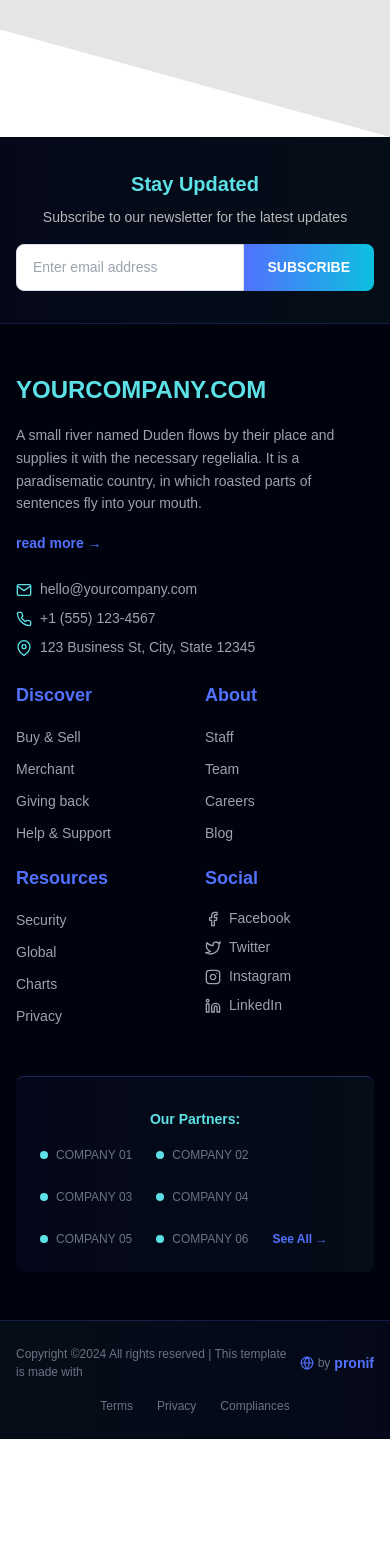
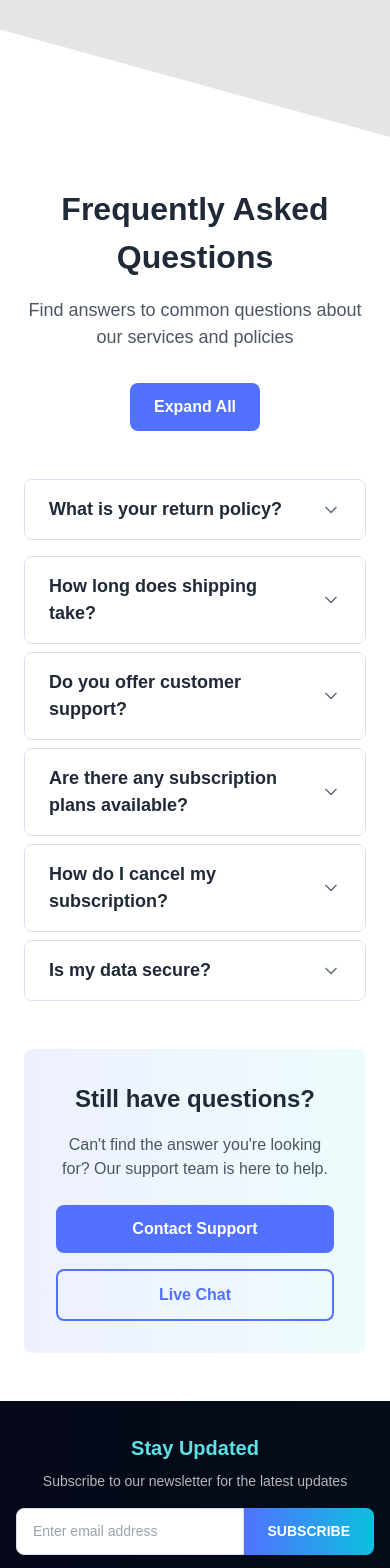
Before and after one commit to momenur/pronif, a Next.js app: page / in a window 390 px wide. Shown: the part 5060-6628 px from the top of the page. Before the commit the page ends 6499 px from the top, so only its background shows below. Built offline with nearby package versions, Linux system fonts and the light colour scheme.

Commit message:
faQ section

```diff
--- /dev/null
+++ b/src/components/home/FAQSection.jsx
@@ -0,0 +1,151 @@
+"use client";
+
+import { useState } from "react";
+import { ChevronDown, ChevronUp } from "react-feather";
+
+const FAQItem = ({ question, answer, isOpen, onToggle }) => {
+  return (
+    <div className="mb-4 overflow-hidden border rounded-lg border-border-light">
+      <button
+        className="flex items-center justify-between w-full px-6 py-4 text-left transition-colors duration-200 bg-white hover:bg-gray-50"
+        onClick={onToggle}
+      >
+        <h3 className="font-medium text-gray-800 text-18">{question}</h3>
+        <div className="flex-shrink-0 ml-4">
+          {isOpen ? (
+            <ChevronUp className="w-5 h-5 text-primary" />
+          ) : (
+            <ChevronDown className="w-5 h-5 text-gray-500" />
+          )}
+        </div>
+      </button>
+
+      <div
+        className={`transition-all duration-300 ease-in-out ${
+          isOpen ? "max-h-96 opacity-100" : "max-h-0 opacity-0"
+        } overflow-hidden`}
+      >
+        <div className="px-6 py-4 border-t bg-gray-50 border-border-light">
+          <p className="leading-relaxed text-gray-600 text-16">{answer}</p>
+        </div>
+      </div>
+    </div>
+  );
+};
+
+const FAQSection = () => {
+  const [openItems, setOpenItems] = useState(new Set());
+
+  const faqData = [
+    {
+      id: 1,
+      question: "What is your return policy?",
+      answer:
+        "We offer a 30-day return policy for all unused items in their original packaging. Simply contact our customer service team to initiate a return, and we'll provide you with a prepaid shipping label.",
+    },
+    {
+      id: 2,
+      question: "How long does shipping take?",
+      answer:
+        "Standard shipping typically takes 3-5 business days within the continental US. Express shipping options are available for 1-2 day delivery. International shipping times vary by location but generally take 7-14 business days.",
+    },
+    {
+      id: 3,
+      question: "Do you offer customer support?",
+      answer:
+        "Yes! Our customer support team is available Monday through Friday, 9 AM to 6 PM EST. You can reach us via email, phone, or live chat. We strive to respond to all inquiries within 24 hours.",
+    },
+    {
+      id: 4,
+      question: "Are there any subscription plans available?",
+      answer:
+        "We offer several subscription plans with different features and pricing tiers. Our basic plan starts at $9.99/month, with premium plans offering additional benefits like priority support and exclusive features.",
+    },
+    {
+      id: 5,
+      question: "How do I cancel my subscription?",
+      answer:
+        "You can cancel your subscription at any time from your account settings. Simply navigate to the 'Billing' section and click 'Cancel Subscription'. Your access will continue until the end of your current billing period.",
+    },
+    {
+      id: 6,
+      question: "Is my data secure?",
+      answer:
+        "Absolutely. We use industry-standard encryption and security measures to protect your data. All sensitive information is encrypted both in transit and at rest, and we regularly undergo security audits to ensure compliance with best practices.",
+    },
+  ];
+
+  const toggleItem = (id) => {
+    const newOpenItems = new Set(openItems);
+    if (newOpenItems.has(id)) {
+      newOpenItems.delete(id);
+    } else {
+      newOpenItems.add(id);
+    }
+    setOpenItems(newOpenItems);
+  };
+
+  const toggleAll = () => {
+    if (openItems.size === faqData.length) {
+      setOpenItems(new Set());
+    } else {
+      setOpenItems(new Set(faqData.map((item) => item.id)));
+    }
+  };
+
+  return (
+    <div className="max-w-4xl px-6 py-12 mx-auto">
+      {/* Header Section */}
+      <div className="mb-12 text-center">
+        <h2 className="mb-4 font-bold text-gray-800 text-32">
+          Frequently Asked Questions
+        </h2>
+        <p className="mb-8 text-gray-600 text-18">
+          Find answers to common questions about our services and policies
+        </p>
+
+        {/* Toggle All Button */}
+        <button
+          onClick={toggleAll}
+          className="inline-flex items-center px-6 py-3 font-medium text-white transition-colors duration-200 rounded-lg bg-primary hover:bg-primary/90"
+        >
+          {openItems.size === faqData.length ? "Collapse All" : "Expand All"}
+        </button>
+      </div>
+
+      {/* FAQ Items */}
+      <div className="space-y-2">
+        {faqData.map((item) => (
+          <FAQItem
+            key={item.id}
+            question={item.question}
+            answer={item.answer}
+            isOpen={openItems.has(item.id)}
+            onToggle={() => toggleItem(item.id)}
+          />
+        ))}
+      </div>
+
+      {/* Contact Section */}
+      <div className="p-8 mt-12 text-center rounded-lg bg-gradient-to-r from-primary/10 to-secondary/10">
+        <h3 className="mb-4 font-semibold text-gray-800 text-24">
+          Still have questions?
+        </h3>
+        <p className="mb-6 text-gray-600 text-16">
+          Can't find the answer you're looking for? Our support team is here to
+          help.
+        </p>
+        <div className="flex flex-col justify-center gap-4 sm:flex-row">
+          <button className="px-6 py-3 font-medium text-white transition-colors duration-200 rounded-lg bg-primary hover:bg-primary/90">
+            Contact Support
+          </button>
+          <button className="px-6 py-3 font-medium transition-colors duration-200 border-2 rounded-lg border-primary text-primary hover:bg-primary hover:text-white">
+            Live Chat
+          </button>
+        </div>
+      </div>
+    </div>
+  );
+};
+
+export default FAQSection;
--- a/src/components/home/index.js
+++ b/src/components/home/index.js
@@ -2,6 +2,7 @@ import HeroSection from "@/components/home/HeroSection";
 import ServicesSection from "@/components/home/ServicesSection";
 import StepByStepSection from "@/components/home/StepByStepSection";
 import TopContributor from "@/components/home/TopContributor";
+import FAQSection from "./FAQSection";
 
 const Home = () => (
   <>
@@ -9,6 +10,7 @@ const Home = () => (
     <ServicesSection />
     <StepByStepSection />
     <TopContributor />
+    <FAQSection />
   </>
 );
 
```
